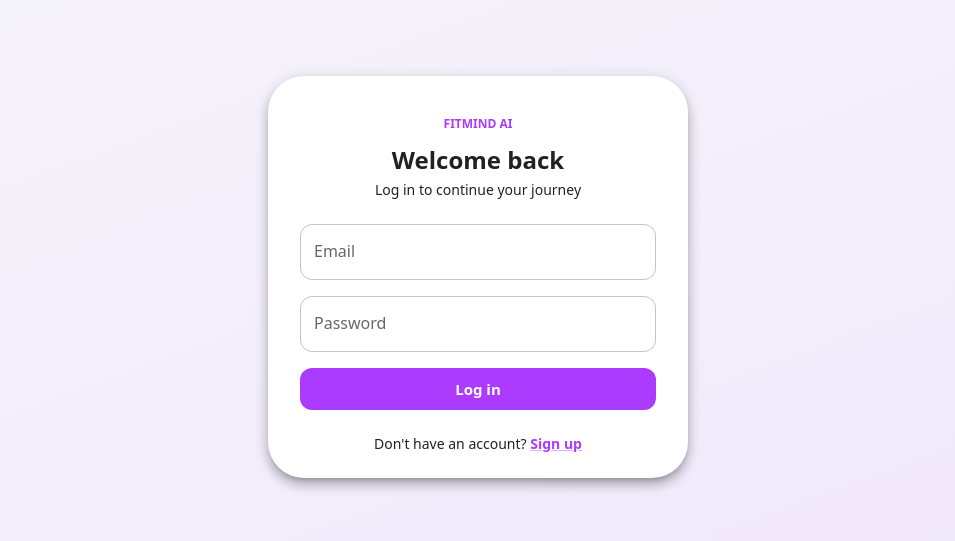
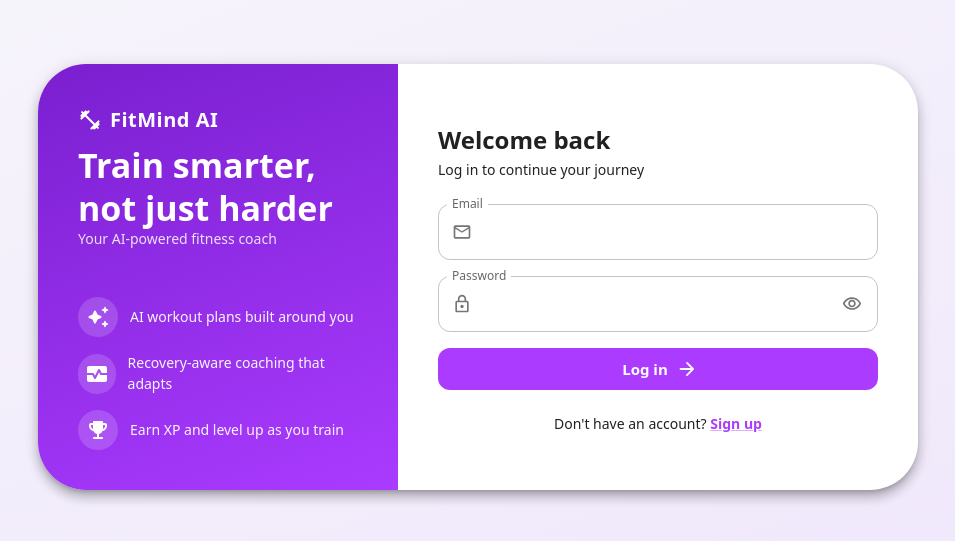
Before and after one commit to dhrvshrm/fitmind-ai, a React (Vite) app in the folder frontend/: page /login in a window 1280 px wide. Shown: the part 123-664 px from the top of the page, without its empty margins (162-1117 px from the left). Built offline with nearby package versions, Linux system fonts and the light colour scheme; no server answers.

Commit message:
refactor: authentication UI with new styles and components

```diff
--- a/frontend/package.json
+++ b/frontend/package.json
@@ -12,6 +12,7 @@
   "dependencies": {
     "@emotion/react": "^11.14.0",
     "@emotion/styled": "^11.14.1",
+    "@mui/icons-material": "^9.2.0",
     "@mui/material": "^9.2.0",
     "@supabase/supabase-js": "^2.110.0",
     "@tanstack/react-query": "^5.101.2",
--- a/frontend/src/components/auth/AuthLayout.styles.ts
+++ b/frontend/src/components/auth/AuthLayout.styles.ts
@@ -11,18 +11,73 @@ export const authLayoutStyles = {
   },
   card: {
     width: '100%',
-    maxWidth: 420,
-    borderRadius: 3,
+    maxWidth: 880,
+    borderRadius: 4,
+    display: 'flex',
+    overflow: 'hidden',
   },
-  content: {
-    p: { xs: 3, sm: 4 },
+  /* Left branding panel — hidden on small screens. */
+  brandPanel: {
+    display: { xs: 'none', md: 'flex' },
+    flexDirection: 'column',
+    justifyContent: 'space-between',
+    gap: 6,
+    width: 360,
+    flexShrink: 0,
+    p: 5,
+    color: '#fff',
+    background: 'linear-gradient(160deg, #7a1fd0 0%, #aa3bff 100%)',
+  },
+  brandRow: {
+    flexDirection: 'row',
+    alignItems: 'center',
+    gap: 1,
+  },
+  brandName: {
+    fontWeight: 700,
+    letterSpacing: 0.5,
+  },
+  heroTitle: {
+    fontWeight: 700,
+    lineHeight: 1.25,
+    mt: 1,
+  },
+  tagline: {
+    opacity: 0.85,
+  },
+  featureRow: {
+    flexDirection: 'row',
+    alignItems: 'center',
+    gap: 1.5,
+  },
+  featureIcon: {
+    width: 40,
+    height: 40,
+    borderRadius: 2,
+    display: 'flex',
+    alignItems: 'center',
+    justifyContent: 'center',
+    bgcolor: 'rgba(255, 255, 255, 0.16)',
+  },
+  featureText: {
+    opacity: 0.95,
+  },
+  /* Right form panel. */
+  formPanel: {
+    flex: 1,
+    p: { xs: 3, sm: 5 },
+    display: 'flex',
+    flexDirection: 'column',
+    justifyContent: 'center',
   },
   header: {
     mb: 3,
-    textAlign: 'center',
+    textAlign: { xs: 'center', md: 'left' },
   },
-  brand: {
+  /* Brand overline shown only when the left panel is hidden. */
+  mobileBrand: {
     fontWeight: 700,
+    display: { xs: 'block', md: 'none' },
   },
   title: {
     fontWeight: 700,
--- a/frontend/src/components/auth/AuthLayout.tsx
+++ b/frontend/src/components/auth/AuthLayout.tsx
@@ -1,5 +1,11 @@
-import type { ReactNode } from 'react';
-import { Box, Card, CardContent, Stack, Typography } from '@mui/material';
+import type { ComponentType, ReactNode } from 'react';
+import { Box, Card, Stack, Typography } from '@mui/material';
+import {
+  AutoAwesomeRounded,
+  EmojiEventsRounded,
+  FitnessCenterRounded,
+  MonitorHeartRounded,
+} from '@mui/icons-material';
 import { STRINGS } from '../../constants/strings';
 import { authLayoutStyles as styles } from './AuthLayout.styles';
 
@@ -11,17 +17,57 @@ type AuthLayoutProps = {
   footer?: ReactNode;
 };
 
+/** Icons paired positionally with `STRINGS.app.features`. */
+const FEATURE_ICONS: ComponentType[] = [
+  AutoAwesomeRounded,
+  MonitorHeartRounded,
+  EmojiEventsRounded,
+];
+
 /**
- * Shared shell for the auth pages: centered, responsive card with app branding.
- * Both `LoginPage` and `SignupPage` render their form inside it.
+ * Shared shell for the auth pages: a two-panel card — branded gradient panel
+ * with feature highlights on the left (md+), the form on the right.
  */
 export function AuthLayout({ title, subtitle, children, footer }: AuthLayoutProps) {
   return (
     <Box sx={styles.root}>
       <Card elevation={8} sx={styles.card}>
-        <CardContent sx={styles.content}>
+        <Box sx={styles.brandPanel}>
+          <Box>
+            <Stack sx={styles.brandRow}>
+              <FitnessCenterRounded />
+              <Typography variant="h6" sx={styles.brandName}>
+                {STRINGS.app.name}
+              </Typography>
+            </Stack>
+            <Typography variant="h4" sx={styles.heroTitle}>
+              {STRINGS.app.heroTitle}
+            </Typography>
+            <Typography variant="body2" sx={styles.tagline}>
+              {STRINGS.app.tagline}
+            </Typography>
+          </Box>
+
+          <Stack spacing={2}>
+            {STRINGS.app.features.map((feature, index) => {
+              const Icon = FEATURE_ICONS[index] ?? AutoAwesomeRounded;
+              return (
+                <Stack key={feature} sx={styles.featureRow}>
+                  <Box sx={styles.featureIcon}>
+                    <Icon />
+                  </Box>
+                  <Typography variant="body2" sx={styles.featureText}>
+                    {feature}
+                  </Typography>
+                </Stack>
+              );
+            })}
+          </Stack>
+        </Box>
+
+        <Box sx={styles.formPanel}>
           <Stack spacing={0.5} sx={styles.header}>
-            <Typography variant="overline" color="primary" sx={styles.brand}>
+            <Typography variant="overline" color="primary" sx={styles.mobileBrand}>
               {STRINGS.app.name}
             </Typography>
             <Typography variant="h5" sx={styles.title}>
@@ -35,7 +81,7 @@ export function AuthLayout({ title, subtitle, children, footer }: AuthLayoutProp
           {children}
 
           {footer && <Box sx={styles.footer}>{footer}</Box>}
-        </CardContent>
+        </Box>
       </Card>
     </Box>
   );
--- a/frontend/src/components/auth/LoginPage.tsx
+++ b/frontend/src/components/auth/LoginPage.tsx
@@ -4,13 +4,16 @@ import {
   Box,
   Button,
   CircularProgress,
+  InputAdornment,
   Link as MuiLink,
   Stack,
   TextField,
   Typography,
 } from '@mui/material';
+import { ArrowForwardRounded, EmailOutlined } from '@mui/icons-material';
 import { Link as RouterLink, useLocation, useNavigate } from 'react-router-dom';
 import { AuthLayout } from './AuthLayout';
+import { PasswordField } from './PasswordField';
 import { useAuth } from '../../hooks/useAuth';
 import { resolveApiError } from '../../lib/apiClient';
 import { STRINGS } from '../../constants/strings';
@@ -91,15 +94,22 @@ export function LoginPage() {
             error={Boolean(fieldErrors.email)}
             helperText={fieldErrors.email}
             disabled={isSubmitting}
+            slotProps={{
+              input: {
+                startAdornment: (
+                  <InputAdornment position="start">
+                    <EmailOutlined fontSize="small" />
+                  </InputAdornment>
+                ),
+              },
+            }}
           />
 
-          <TextField
+          <PasswordField
             label={STRINGS.fields.password}
-            type="password"
+            value={password}
+            onChange={setPassword}
             autoComplete="current-password"
-            fullWidth
-            value={password}
-            onChange={(e) => setPassword(e.target.value)}
             error={Boolean(fieldErrors.password)}
             helperText={fieldErrors.password}
             disabled={isSubmitting}
@@ -114,6 +124,7 @@ export function LoginPage() {
             startIcon={
               isSubmitting ? <CircularProgress size={18} color="inherit" /> : null
             }
+            endIcon={isSubmitting ? null : <ArrowForwardRounded />}
           >
             {isSubmitting ? STRINGS.login.submitting : STRINGS.login.submit}
           </Button>
--- /dev/null
+++ b/frontend/src/components/auth/PasswordField.tsx
@@ -0,0 +1,75 @@
+import { useState } from 'react';
+import { IconButton, InputAdornment, TextField } from '@mui/material';
+import {
+  LockOutlined,
+  VisibilityOffOutlined,
+  VisibilityOutlined,
+} from '@mui/icons-material';
+import { STRINGS } from '../../constants/strings';
+
+type PasswordFieldProps = {
+  label: string;
+  value: string;
+  onChange: (value: string) => void;
+  autoComplete: 'current-password' | 'new-password';
+  error?: boolean;
+  helperText?: string;
+  disabled?: boolean;
+};
+
+/**
+ * Password input with a lock icon and a show/hide visibility toggle.
+ * Shared by the login and signup forms.
+ */
+export function PasswordField({
+  label,
+  value,
+  onChange,
+  autoComplete,
+  error,
+  helperText,
+  disabled,
+}: PasswordFieldProps) {
+  const [visible, setVisible] = useState(false);
+
+  return (
+    <TextField
+      label={label}
+      type={visible ? 'text' : 'password'}
+      autoComplete={autoComplete}
+      fullWidth
+      value={value}
+      onChange={(e) => onChange(e.target.value)}
+      error={error}
+      helperText={helperText}
+      disabled={disabled}
+      slotProps={{
+        input: {
+          startAdornment: (
+            <InputAdornment position="start">
+              <LockOutlined fontSize="small" />
+            </InputAdornment>
+          ),
+          endAdornment: (
+            <InputAdornment position="end">
+              <IconButton
+                aria-label={
+                  visible ? STRINGS.aria.hidePassword : STRINGS.aria.showPassword
+                }
+                onClick={() => setVisible((v) => !v)}
+                edge="end"
+                size="small"
+              >
+                {visible ? (
+                  <VisibilityOffOutlined fontSize="small" />
+                ) : (
+                  <VisibilityOutlined fontSize="small" />
+                )}
+              </IconButton>
+            </InputAdornment>
+          ),
+        },
+      }}
+    />
+  );
+}
--- a/frontend/src/components/auth/SignupPage.tsx
+++ b/frontend/src/components/auth/SignupPage.tsx
@@ -4,13 +4,16 @@ import {
   Box,
   Button,
   CircularProgress,
+  InputAdornment,
   Link as MuiLink,
   Stack,
   TextField,
   Typography,
 } from '@mui/material';
+import { ArrowForwardRounded, EmailOutlined } from '@mui/icons-material';
 import { Link as RouterLink, useNavigate } from 'react-router-dom';
 import { AuthLayout } from './AuthLayout';
+import { PasswordField } from './PasswordField';
 import { PasswordStrengthMeter } from './PasswordStrengthMeter';
 import { useAuth } from '../../hooks/useAuth';
 import { resolveApiError } from '../../lib/apiClient';
@@ -94,16 +97,23 @@ export function SignupPage() {
             error={Boolean(fieldErrors.email)}
             helperText={fieldErrors.email}
             disabled={isSubmitting}
+            slotProps={{
+              input: {
+                startAdornment: (
+                  <InputAdornment position="start">
+                    <EmailOutlined fontSize="small" />
+                  </InputAdornment>
+                ),
+              },
+            }}
           />
 
           <Box>
-            <TextField
+            <PasswordField
               label={STRINGS.fields.password}
-              type="password"
+              value={password}
+              onChange={setPassword}
               autoComplete="new-password"
-              fullWidth
-              value={password}
-              onChange={(e) => setPassword(e.target.value)}
               error={Boolean(fieldErrors.password)}
               helperText={fieldErrors.password}
               disabled={isSubmitting}
@@ -111,13 +121,11 @@ export function SignupPage() {
             <PasswordStrengthMeter password={password} />
           </Box>
 
-          <TextField
+          <PasswordField
             label={STRINGS.fields.confirmPassword}
-            type="password"
+            value={confirmPassword}
+            onChange={setConfirmPassword}
             autoComplete="new-password"
-            fullWidth
-            value={confirmPassword}
-            onChange={(e) => setConfirmPassword(e.target.value)}
             error={Boolean(fieldErrors.confirmPassword)}
             helperText={fieldErrors.confirmPassword}
             disabled={isSubmitting}
@@ -132,6 +140,7 @@ export function SignupPage() {
             startIcon={
               isSubmitting ? <CircularProgress size={18} color="inherit" /> : null
             }
+            endIcon={isSubmitting ? null : <ArrowForwardRounded />}
           >
             {isSubmitting ? STRINGS.signup.submitting : STRINGS.signup.submit}
           </Button>
--- a/frontend/src/constants/strings.ts
+++ b/frontend/src/constants/strings.ts
@@ -3,6 +3,16 @@ export const STRINGS = {
   app: {
     name: 'FitMind AI',
     tagline: 'Your AI-powered fitness coach',
+    heroTitle: 'Train smarter, not just harder',
+    features: [
+      'AI workout plans built around you',
+      'Recovery-aware coaching that adapts',
+      'Earn XP and level up as you train',
+    ],
+  },
+  aria: {
+    showPassword: 'Show password',
+    hidePassword: 'Hide password',
   },
   login: {
     title: 'Welcome back',
```
Also changed, not shown: 1 other file (tests, documents, lock files or other folders).
